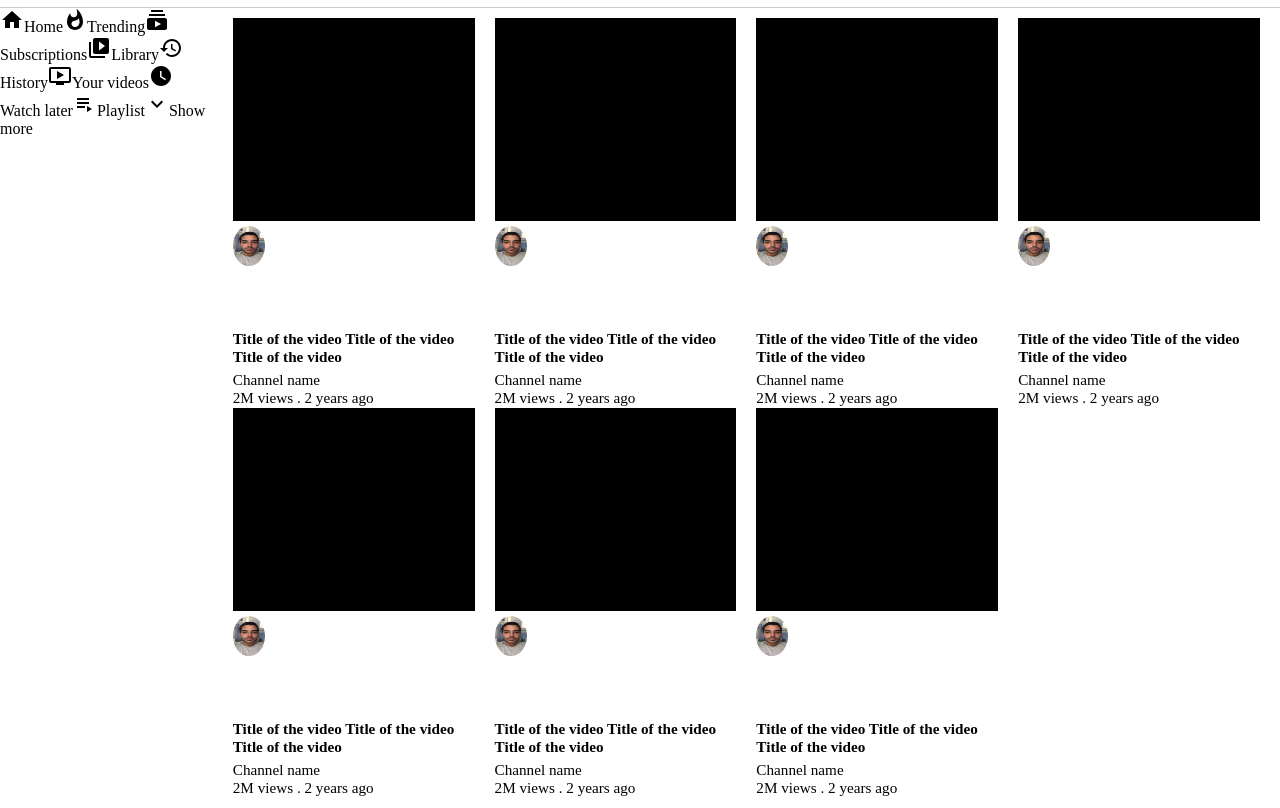
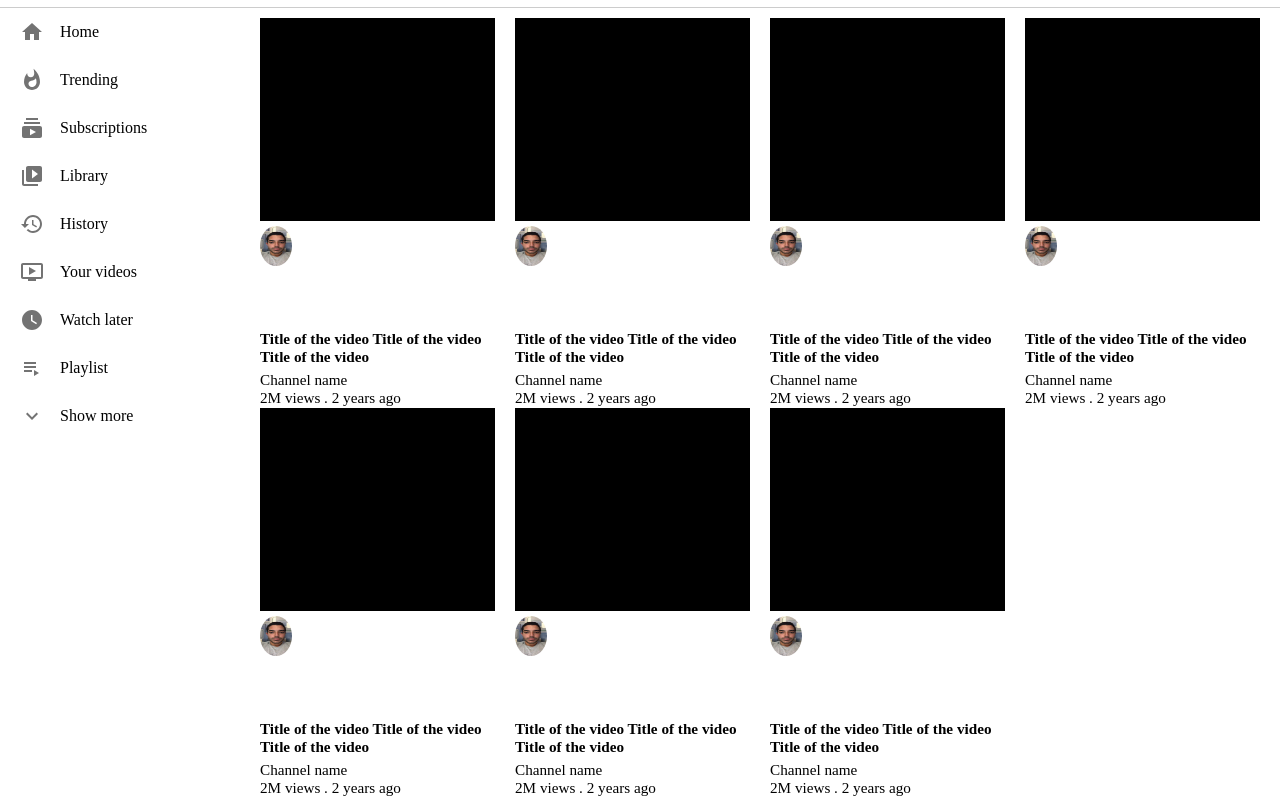
Before and after one commit to SeifElKhonany/youtube-clone-mern, a React app in the folder client/: page / in a window 1280 px wide. Both pictures are taken after a click on the icon 34 px from the left and 24 px from the top of the page. Shown: the part 42-850 px from the top of the page. Built offline with nearby package versions, Linux system fonts and the light colour scheme.

Commit message:
Converted drawer to flex display and darkened light grey

```diff
--- a/client/src/components/Layout/Drawer/Drawer.module.scss
+++ b/client/src/components/Layout/Drawer/Drawer.module.scss
@@ -1,10 +1,30 @@
 @import "../../common.scss";
 
 .drawer {
-  width: 20%;
-  flex-grow: 1;
+  box-sizing: border-box;
+  display: flex;
+  flex-direction: column;
+  justify-content: flex-start;
+  align-items: center;
+  flex: 1 0 15rem;
   height: 100vh;
   position: sticky;
-  top: 9vh;
+  top: $header-height;
+  background-color: white;
   overflow-y: scroll;
 }
+
+.item {
+  @include flexCenter;
+  justify-content: flex-start;
+  height: 3rem;
+  padding-left: 2.5rem;
+  @include hover($light-grey);
+  path {
+   fill: $mid-grey;
+  }
+}
+
+.icon {
+  margin-right: 1rem;
+}
--- a/client/src/components/Layout/Drawer/index.js
+++ b/client/src/components/Layout/Drawer/index.js
@@ -14,24 +14,42 @@ import style from "./Drawer.module.scss";
 export default function Drawer() {
   return (
     <div className={style.drawer}>
-    <HomeIcon />
+      <div className={style.item}>
+        <HomeIcon className={style.icon}/>
         Home
-    <WhatshotIcon />
+      </div>
+      <div className={style.item}>
+      <WhatshotIcon className={style.icon}/>
       Trending
-    <SubscriptionsIcon />
+      </div>
+      <div className={style.item}>
+      <SubscriptionsIcon className={style.icon}/>
       Subscriptions
-    <VideoLibraryIcon />
+      </div>
+      <div className={style.item}>
+      <VideoLibraryIcon className={style.icon}/>
       Library
-    <HistoryIcon />
+      </div>
+      <div className={style.item}>
+      <HistoryIcon className={style.icon}/>
       History
-    <OndemandVideoIcon />
+      </div>
+      <div className={style.item}>
+      <OndemandVideoIcon className={style.icon}/>
       Your videos
-    <WatchLaterIcon />
+      </div>
+      <div className={style.item}>
+      <WatchLaterIcon className={style.icon}/>
       Watch later
-    <PlaylistPlayIcon />
+      </div>
+      <div className={style.item}>
+      <PlaylistPlayIcon className={style.icon}/>
       Playlist
-    <ExpandMoreIcon />
+      </div>
+      <div className={style.item}>
+      <ExpandMoreIcon className={style.icon}/>
       Show more
+      </div>
     </div>
   );
 }
--- a/client/src/components/Layout/Sidebar/Sidebar.module.scss
+++ b/client/src/components/Layout/Sidebar/Sidebar.module.scss
@@ -6,8 +6,8 @@
   flex-direction: column;
   justify-content: flex-start;
   align-items: center;
-  width: 70px;
-  position: fixed;
+  flex-basis: 70px;
+  position: sticky;
   top: $header-height;
   background-color: white;
 }
@@ -15,8 +15,8 @@
 .item {
   @include flexCenter;
   flex-direction: column;
-  flex-basis: 80px;
-  font-size: 11px;
+  flex-basis: 5rem;
+  font-size: 0.7rem;
   @include hover($light-grey);
   path {
    fill: $mid-grey;
--- a/client/src/components/common.scss
+++ b/client/src/components/common.scss
@@ -2,7 +2,7 @@
 $grey: #e6e6e6;
 $border-grey: rgba(0, 0, 0, 0.2);
 $text-grey: rgba(0, 0, 0, 0.3);
-$light-grey: rgba(0, 0, 0, 0.03);
+$light-grey: rgba(0, 0, 0, 0.05);
 $dark-grey: rgba(0, 0, 0, 0.65);
 $mid-grey: rgba(0, 0, 0, 0.55);
 $red: #ff0000;
```
Lines whose indentation alone changed are shown as unchanged.
